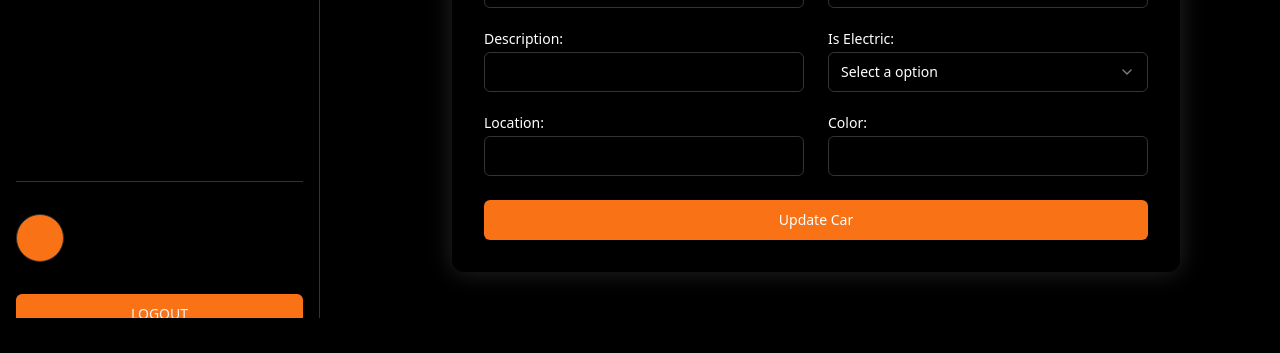
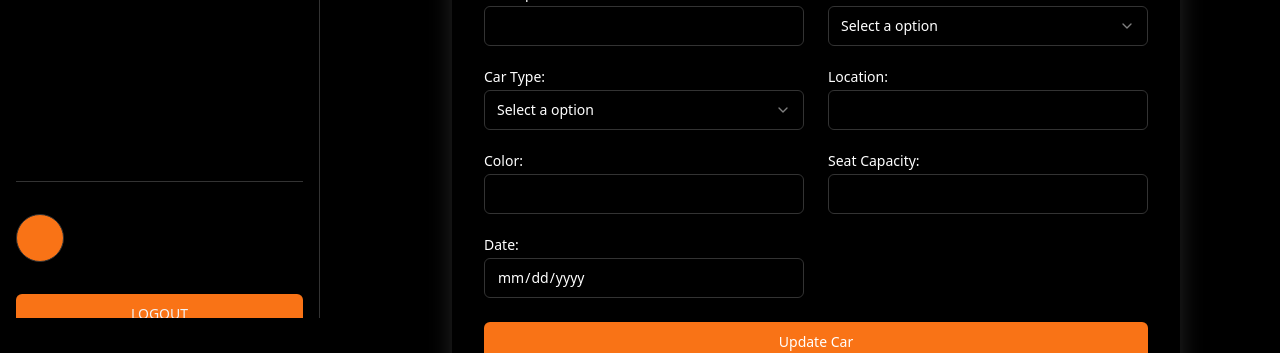
Before and after one commit to shakib2123/Car-Rental-Reservation-System-Client, a React (Vite) app: page /admin/update-car/1 in a window 1280 px wide. Shown: the part 482-835 px from the top of the page. Built offline with nearby package versions, Linux system fonts and the light colour scheme; no server answers.

Commit message:
banner search functionality completed

```diff
--- a/src/components/HeroSection/HeroSection.tsx
+++ b/src/components/HeroSection/HeroSection.tsx
@@ -1,15 +1,23 @@
 import { SubmitHandler, useForm } from "react-hook-form";
 import { Button } from "../ui/button";
 import { Input } from "../ui/input";
+import { useGetAllCarsQuery } from "@/redux/features/car/carApi";
+import { Link, useNavigate } from "react-router-dom";
+import { useAppDispatch } from "@/redux/hook";
+import { setSearchValue } from "@/redux/features/car/carSlice";
 
 type Inputs = {
   searchValue: string;
 };
 
 const HeroSection = () => {
+  const dispatch = useAppDispatch();
+  const navigate = useNavigate();
+
   const { register, handleSubmit } = useForm<Inputs>();
   const onSubmit: SubmitHandler<Inputs> = (data) => {
-    console.log(data);
+    dispatch(setSearchValue(data.searchValue));
+    navigate("/booking");
   };
 
   return (
@@ -26,9 +34,11 @@ const HeroSection = () => {
             options, and exceptional service. Your journey starts here!
           </p>
           <div className="flex items-center gap-4">
-            <Button className="w-40 h-12 bg-orange-500 hover:bg-orange-600">
-              Book Now
-            </Button>
+            <Link to="/booking">
+              <Button className="w-40 h-12 bg-orange-500 hover:bg-orange-600">
+                Book Now
+              </Button>
+            </Link>
             <form
               onSubmit={handleSubmit(onSubmit)}
               className="flex w-full max-w-sm items-center"
--- a/src/pages/Admin/CreateCar/CreateCar.tsx
+++ b/src/pages/Admin/CreateCar/CreateCar.tsx
@@ -31,6 +31,7 @@ export type TFormData = {
   location: string;
   color: string;
   seatCapacity: string;
+  date: string;
 };
 
 const apiKey = import.meta.env.VITE_IMAGEBB_API_KEY;
@@ -62,7 +63,6 @@ const CreateCar = () => {
     });
 
     const imgData = await response.json();
-    console.log(imgData);
 
     setLoading(false);
     const toastId = toast.loading("Creating...");
@@ -80,6 +80,7 @@ const CreateCar = () => {
       location: data.location,
       color: data.color,
       seatCapacity: Number(data.seatCapacity),
+      date: data.date,
       ownerEmail: user?.email,
       ownerName: user?.name,
     };
@@ -320,6 +321,21 @@ const CreateCar = () => {
                 </p>
               )}
             </div>
+            {/* Date */}
+            <div>
+              <div className="grid w-full items-center gap-1.5">
+                <Label htmlFor="date">Date:</Label>
+                <Input
+                  className="md:w-80 focus-visible:ring-offset-0"
+                  type="date"
+                  id="date"
+                  {...register("date", { required: true })}
+                />
+              </div>
+              {errors?.date && (
+                <p className="text-red-500 text-sm">Date is required</p>
+              )}
+            </div>
           </div>
           <Button
             type="submit"
--- a/src/pages/Admin/UpdateCar/UpdateCar.tsx
+++ b/src/pages/Admin/UpdateCar/UpdateCar.tsx
@@ -64,8 +64,11 @@ const UpdateCar = () => {
       image: imgData.data.url,
       description: data.description,
       isElectric: Boolean(data.isElectric),
+      carType: data.carType,
       location: data.location,
+      date: data.date,
       color: data.color,
+      seatCapacity: Number(data.seatCapacity),
     };
 
     const updatedData = {
@@ -102,7 +105,6 @@ const UpdateCar = () => {
               <div className="grid w-full items-center gap-1.5">
                 <Label htmlFor="name">Name:</Label>
                 <Input
-                  defaultValue={car?.data?.name}
                   className="md:w-80 focus-visible:ring-offset-0"
                   type="text"
                   id="name"
@@ -118,7 +120,6 @@ const UpdateCar = () => {
               <div className="grid w-full items-center gap-1.5">
                 <Label htmlFor="model">Model:</Label>
                 <Input
-                  defaultValue={car?.data?.model}
                   className="md:w-80 focus-visible:ring-offset-0"
                   type="text"
                   id="model"
@@ -137,7 +138,6 @@ const UpdateCar = () => {
                   className="md:w-80 focus-visible:ring-offset-0"
                   type="text"
                   id="year"
-                  defaultValue={car?.data?.year}
                   {...register("year", { required: true })}
                 />
               </div>
@@ -150,7 +150,6 @@ const UpdateCar = () => {
               <div className="grid w-full items-center gap-1.5">
                 <Label htmlFor="features">Features:</Label>
                 <Input
-                  defaultValue={car?.data?.features[0]}
                   className="md:w-80 focus-visible:ring-offset-0"
                   type="text"
                   id="features"
@@ -166,7 +165,6 @@ const UpdateCar = () => {
               <div className="grid w-full items-center gap-1.5">
                 <Label htmlFor="pricePerHour">Price per hour:</Label>
                 <Input
-                  defaultValue={car?.data?.pricePerHour}
                   className="md:w-80 focus-visible:ring-offset-0"
                   type="number"
                   id="pricePerHour"
@@ -199,7 +197,6 @@ const UpdateCar = () => {
               <div className="grid w-full items-center gap-1.5">
                 <Label htmlFor="description">Description:</Label>
                 <Input
-                  defaultValue={car?.data?.description}
                   className="md:w-80 focus-visible:ring-offset-0"
                   type="text"
                   id="description"
@@ -237,13 +234,42 @@ const UpdateCar = () => {
                 <p className="text-red-500 text-sm">Is Electric is required</p>
               )}
             </div>
+            {/* car type */}
+            <div>
+              <div className="grid w-full items-center gap-1.5">
+                <Label htmlFor="isElectric">Car Type:</Label>
+                <Controller
+                  name="carType"
+                  control={control}
+                  rules={{ required: true }}
+                  render={({ field }) => (
+                    <Select onValueChange={field.onChange} value={field.value}>
+                      <SelectTrigger className="md:w-80 focus-visible:ring-offset-0">
+                        <SelectValue placeholder="Select a option" />
+                      </SelectTrigger>
+                      <SelectContent>
+                        <SelectGroup>
+                          <SelectItem value={"hybrid"}>Hybrid</SelectItem>
+                          <SelectItem value={"sedan"}>Sedan</SelectItem>
+                          <SelectItem value={"SUV"}>SUV</SelectItem>
+                          <SelectItem value={"sports"}>Sports</SelectItem>
+                        </SelectGroup>
+                      </SelectContent>
+                    </Select>
+                  )}
+                />
+              </div>
+              {errors?.carType && (
+                <p className="text-red-500 text-sm">Car Type is required</p>
+              )}
+            </div>
             {/* Location */}
             <div>
               <div className="grid w-full items-center gap-1.5">
                 <Label htmlFor="location">Location:</Label>
                 <Input
+                  className="md:w-80 focus-visible:ring-offset-0"
                   defaultValue={car?.data?.location}
-                  className="md:w-80 focus-visible:ring-offset-0"
                   type="text"
                   id="location"
                   {...register("location", { required: true })}
@@ -258,8 +284,8 @@ const UpdateCar = () => {
               <div className="grid w-full items-center gap-1.5">
                 <Label htmlFor="color">Color:</Label>
                 <Input
+                  className="md:w-80 focus-visible:ring-offset-0"
                   defaultValue={car?.data?.color}
-                  className="md:w-80 focus-visible:ring-offset-0"
                   type="text"
                   id="color"
                   {...register("color", { required: true })}
@@ -267,6 +293,42 @@ const UpdateCar = () => {
               </div>
               {errors?.color && (
                 <p className="text-red-500 text-sm">Color is required</p>
+              )}
+            </div>
+            {/* Seat Capacity */}
+            <div>
+              <div className="grid w-full items-center gap-1.5">
+                <Label htmlFor="seatCapacity">Seat Capacity:</Label>
+                <Input
+                  className="md:w-80 focus-visible:ring-offset-0"
+                  defaultValue={car?.data?.seatCapacity}
+                  type="number"
+                  id="seatCapacity"
+                  {...register("seatCapacity", { required: true })}
+                />
+              </div>
+              {errors?.seatCapacity && (
+                <p className="text-red-500 text-sm">
+                  Seat Capacity is required
+                </p>
+              )}
+            </div>
+            {/* Date */}
+            <div>
+              <div className="grid w-full items-center gap-1.5">
+                <Label htmlFor="date">Date:</Label>
+                <Input
+                  className="md:w-80 focus-visible:ring-offset-0"
+                  defaultValue={car?.data?.date}
+                  type="date"
+                  id="date"
+                  {...register("date", { required: true })}
+                />
+              </div>
+              {errors?.date && (
+                <p className="text-red-500 text-sm">
+                  Seat Capacity is required
+                </p>
               )}
             </div>
           </div>
--- a/src/pages/BookingPage/BookingPage.tsx
+++ b/src/pages/BookingPage/BookingPage.tsx
@@ -17,12 +17,16 @@ import {
 } from "@/components/ui/select";
 
 import { useGetAllCarsQuery } from "@/redux/features/car/carApi";
+import { useAppSelector } from "@/redux/hook";
 import { TCar } from "@/types/Car.type";
 import { useState } from "react";
 import { SubmitHandler, useForm } from "react-hook-form";
 
 const BookingPage = () => {
-  const [searchValue, setSearchValue] = useState("");
+  const { searchValue: searchValueFromState } = useAppSelector(
+    (state) => state.car
+  );
+  const [searchValue, setSearchValue] = useState(searchValueFromState);
   const [carType, setCarType] = useState("");
   const [minPrice, setMinPrice] = useState("");
   const [maxPrice, setMaxPrice] = useState("");
--- a/src/redux/features/car/carSlice.ts
+++ b/src/redux/features/car/carSlice.ts
@@ -4,12 +4,14 @@ export type TOptions = {
   insurance: string | null;
   GPS: boolean | null;
   childSeat: boolean | null;
+  searchValue: string;
 };
 
 const initialState: TOptions = {
   insurance: null,
   GPS: null,
   childSeat: null,
+  searchValue: "",
 };
 
 const carSlice = createSlice({
@@ -27,9 +29,12 @@ const carSlice = createSlice({
       state.GPS = null;
       state.childSeat = null;
     },
+    setSearchValue: (state, action) => {
+      state.searchValue = action.payload;
+    },
   },
 });
 
-export const { resetOptions, setOptions } = carSlice.actions;
+export const { resetOptions, setOptions, setSearchValue } = carSlice.actions;
 
 export default carSlice.reducer;
```
